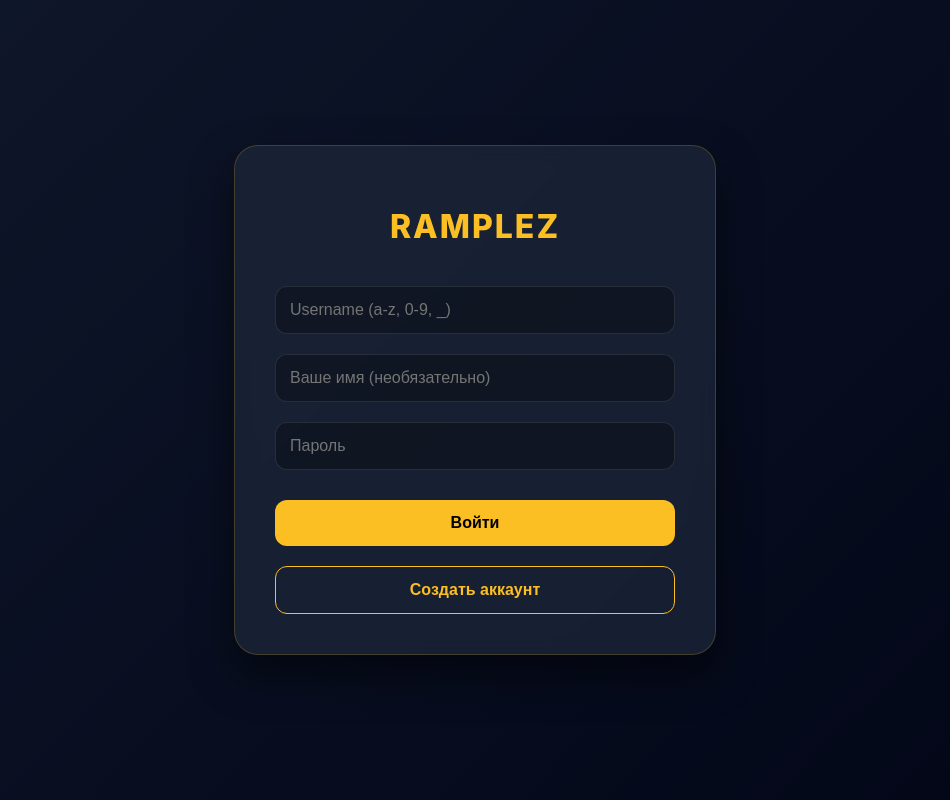
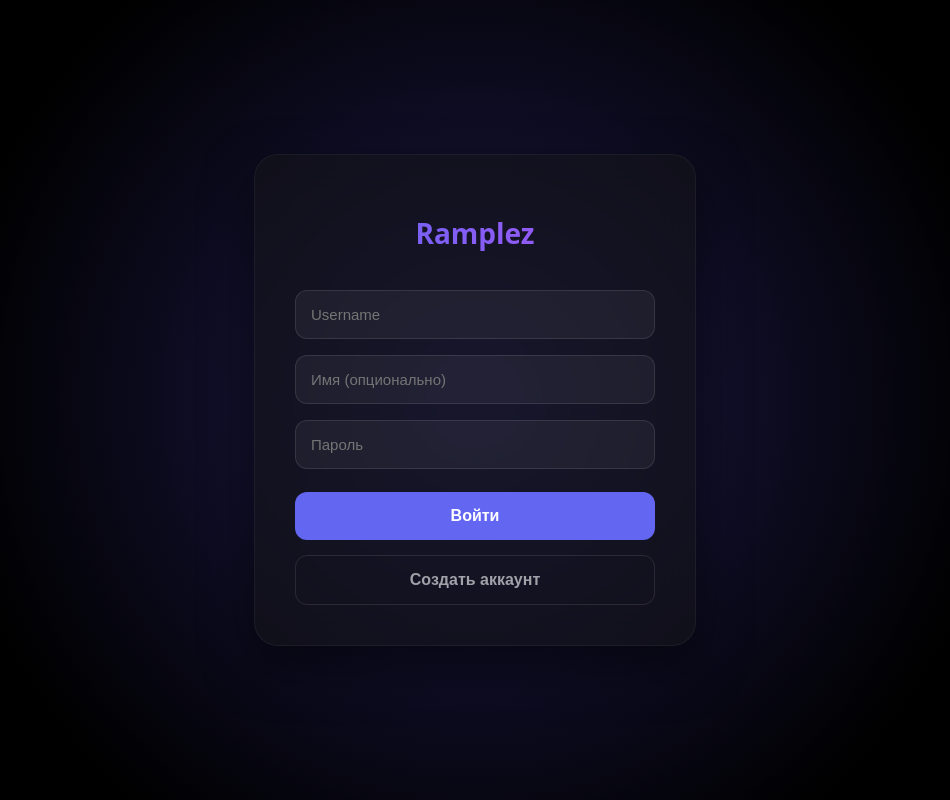
Before and after one commit to d10684473-lang/my-mssngr, a Flask app: page / in a window 1280 px wide. Shown: the whole page, without its empty margins (165-1115 px from the left). Run offline with Flask 3, Linux system fonts and the light colour scheme.

Commit message:
Update login.html

```diff
--- a/templates/login.html
+++ b/templates/login.html
@@ -1,33 +1,35 @@
 <!DOCTYPE html>
-<html lang="ru" class="dark">
+<html lang="ru">
 <head>
 <meta charset="UTF-8">
 <meta name="viewport" content="width=device-width, initial-scale=1.0">
-<title>Ramplez | Вход</title>
+<title>Вход | Ramplez</title>
 <style>
-  :root { --gold: #fbbf24; --dark: #0f172a; --darker: #020617; }
-  body { margin: 0; height: 100vh; display: flex; align-items: center; justify-content: center; background: linear-gradient(135deg, var(--dark), var(--darker)); font-family: 'Inter', sans-serif; color: #fff; }
-  .card { background: rgba(30, 41, 59, 0.7); backdrop-filter: blur(10px); padding: 40px; border-radius: 24px; border: 1px solid rgba(251, 191, 36, 0.2); box-shadow: 0 20px 40px rgba(0,0,0,0.5); width: 100%; max-width: 400px; text-align: center; }
-  h1 { color: var(--gold); font-size: 32px; margin-bottom: 30px; font-weight: 800; letter-spacing: 2px; }
-  input { width: 100%; padding: 14px; margin: 10px 0; background: rgba(0,0,0,0.3); border: 1px solid rgba(255,255,255,0.1); border-radius: 12px; color: #fff; font-size: 16px; box-sizing: border-box; outline: none; transition: 0.3s; }
-  input:focus { border-color: var(--gold); }
-  button { width: 100%; padding: 14px; margin-top: 20px; border: none; border-radius: 12px; font-size: 16px; font-weight: bold; cursor: pointer; transition: 0.3s; }
-  .btn-primary { background: var(--gold); color: #000; }
-  .btn-primary:hover { background: #f59e0b; transform: translateY(-2px); }
-  .btn-secondary { background: transparent; color: var(--gold); border: 1px solid var(--gold); }
-  .error { color: #ef4444; margin-bottom: 15px; font-size: 14px; }
+  body { margin: 0; height: 100vh; display: flex; align-items: center; justify-content: center; background: #000; font-family: system-ui, -apple-system, sans-serif; color: #fff; overflow: hidden; }
+  .bg { position: absolute; width: 100%; height: 100%; background: radial-gradient(circle at 50% 50%, #1e1b4b 0%, #000 70%); z-index: -1; }
+  .card { background: rgba(20, 20, 25, 0.6); backdrop-filter: blur(20px); padding: 40px; border-radius: 24px; border: 1px solid rgba(255,255,255,0.05); width: 100%; max-width: 360px; text-align: center; box-shadow: 0 20px 50px rgba(0,0,0,0.5); }
+  h1 { font-size: 28px; font-weight: 800; margin-bottom: 30px; background: linear-gradient(90deg, #6366f1, #a855f7); -webkit-background-clip: text; -webkit-text-fill-color: transparent; }
+  input { width: 100%; padding: 15px; margin: 8px 0; background: rgba(255,255,255,0.05); border: 1px solid rgba(255,255,255,0.1); border-radius: 12px; color: #fff; font-size: 15px; box-sizing: border-box; outline: none; transition: 0.3s; }
+  input:focus { border-color: #6366f1; background: rgba(99,102,241,0.1); }
+  button { width: 100%; padding: 15px; margin-top: 15px; border: none; border-radius: 12px; font-size: 16px; font-weight: 600; cursor: pointer; transition: 0.2s; }
+  .btn-main { background: #6366f1; color: #fff; }
+  .btn-main:hover { background: #4f46e5; transform: scale(0.98); }
+  .btn-sec { background: transparent; color: #a1a1aa; border: 1px solid rgba(255,255,255,0.1); }
+  .btn-sec:hover { background: rgba(255,255,255,0.05); }
+  .error { color: #ef4444; font-size: 14px; margin-bottom: 10px; }
 </style>
 </head>
 <body>
+<div class="bg"></div>
 <div class="card">
-  <h1>RAMPLEZ</h1>
+  <h1>Ramplez</h1>
   {% if error %}<div class="error">{{ error }}</div>{% endif %}
   <form method="POST">
-    <input type="text" name="username" placeholder="Username (a-z, 0-9, _)" required>
-    <input type="text" name="name" placeholder="Ваше имя (необязательно)">
+    <input type="text" name="username" placeholder="Username" required>
+    <input type="text" name="name" placeholder="Имя (опционально)">
     <input type="password" name="password" placeholder="Пароль" required>
-    <button type="submit" name="action" value="login" class="btn-primary">Войти</button>
-    <button type="submit" name="action" value="register" class="btn-secondary">Создать аккаунт</button>
+    <button type="submit" name="action" value="login" class="btn-main">Войти</button>
+    <button type="submit" name="action" value="register" class="btn-sec">Создать аккаунт</button>
   </form>
 </div>
 </body>
```
